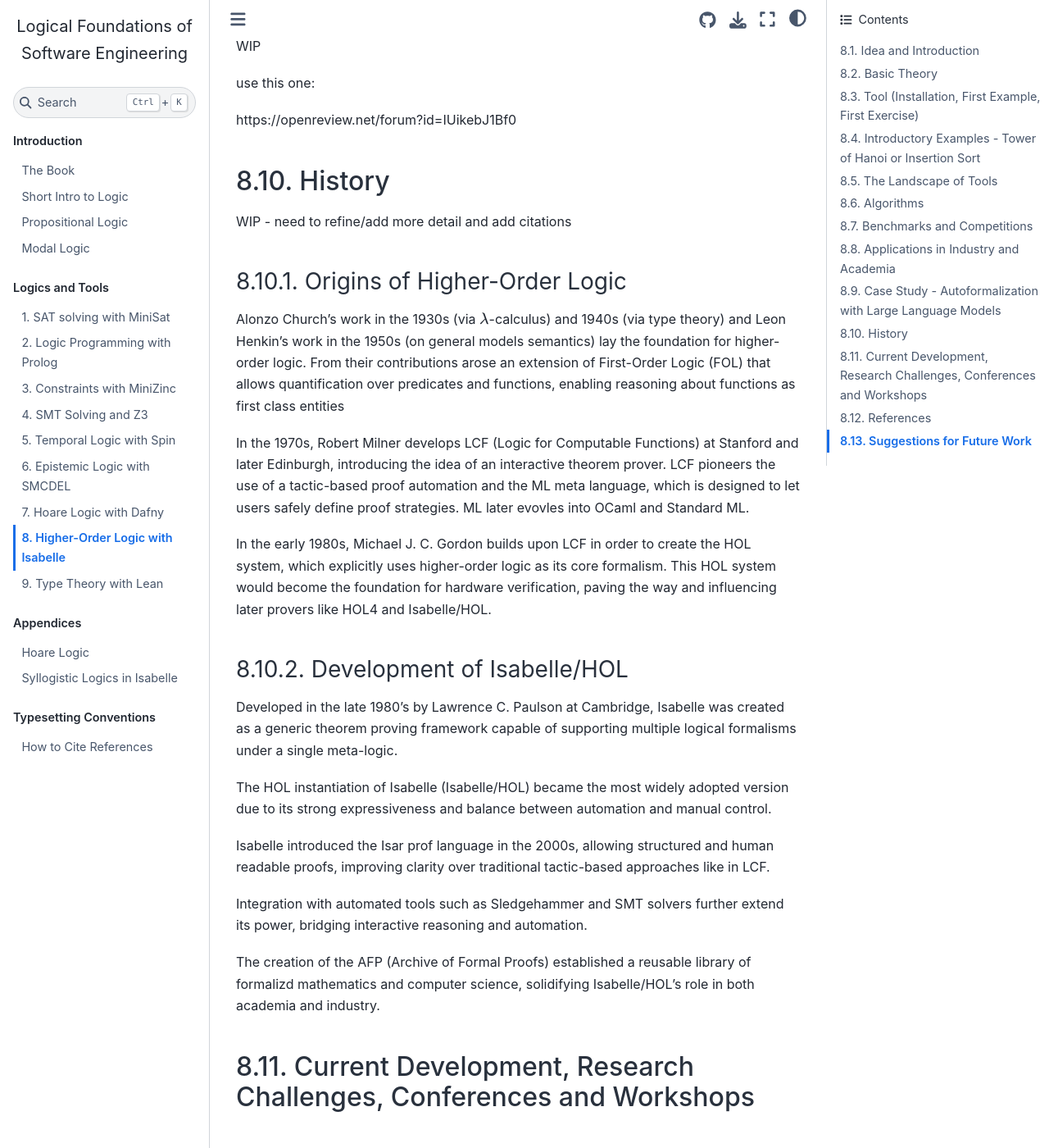
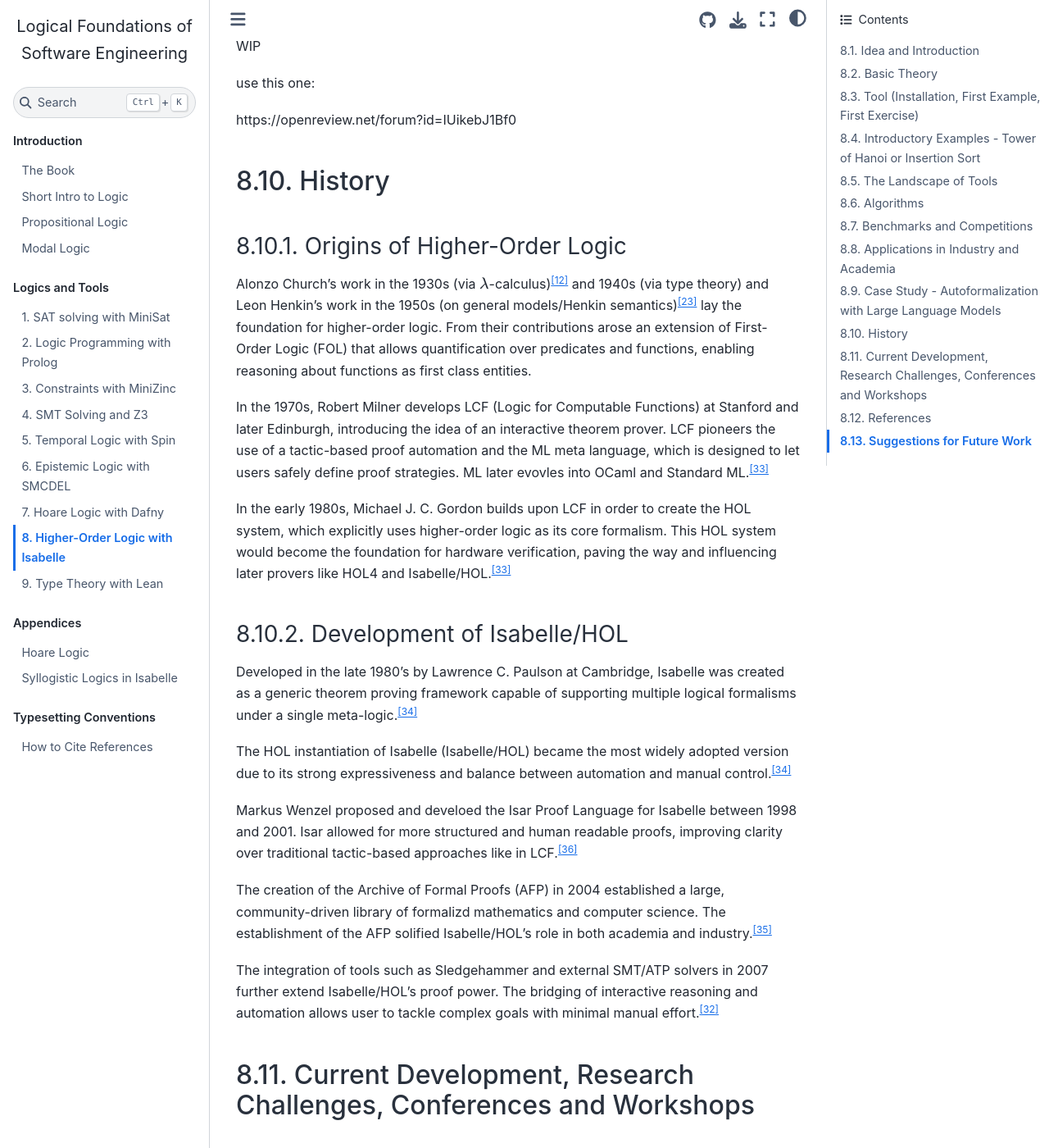
Before and after one commit to LEAP-at-Chapman/CPSC-510-Logical-Foundations-of-Computing, a Jupyter Book: the page built from content/10-higher-order-logic.md, in a window 1280 px wide and 1400 px high, scrolled down 11823 px. Shown: the whole window at 82% size. Built offline with Jupyter Book 1.0.4 settings and Sphinx 7.4.7 and the Sphinx Book theme 1.1.4, drawn with Linux system fonts in a browser that asks for light colours; some of the changed text lies outside the part shown.

Commit message:
8.10 History Section
Cleaned up sections and added citations

```diff
--- a/content/10-higher-order-logic.md
+++ b/content/10-higher-order-logic.md
@@ -492,33 +492,26 @@ https://openreview.net/forum?id=IUikebJ1Bf0
 
 ## History
 
-<!-- Church (1940) A Formulation of the Simple Theory of Types -->
-
-<!-- may include dates at the beginning of each part, and include citations etc  -->
-
-WIP - need to refine/add more detail and add citations
-
 ### Origins of Higher-Order Logic
 
-<!-- scaffolding template for now -->
+Alonzo Church's work in the 1930s (via $\lambda$-calculus)<sup><a href="#Stanford_LambdaCalc_TypeTheory">[12]</a></sup> and 1940s (via type theory) and Leon Henkin's work in the 1950s (on general models/Henkin semantics)<sup><a href="#SEP_HOL">[23]</a></sup> lay the foundation for higher-order logic. From their contributions arose an extension of First-Order Logic (FOL) that allows quantification over predicates and functions, enabling reasoning about functions as first class entities.
 
-Alonzo Church's work in the 1930s (via $\lambda$-calculus) and 1940s (via type theory) and Leon Henkin's work in the 1950s (on general models semantics) lay the foundation for higher-order logic. From their contributions arose an extension of First-Order Logic (FOL) that allows quantification over predicates and functions, enabling reasoning about functions as first class entities
+In the 1970s, Robert Milner develops LCF (Logic for Computable Functions) at Stanford and later Edinburgh, introducing the idea of an interactive theorem prover. LCF pioneers the use of a tactic-based proof automation and the ML meta language, which is designed to let users safely define proof strategies. ML later evovles into OCaml and Standard ML.<sup><a href="#LCF_HOL_history">[33]</a></sup>
 
-In the 1970s, Robert Milner develops LCF (Logic for Computable Functions) at Stanford and later Edinburgh, introducing the idea of an interactive theorem prover. LCF pioneers the use of a tactic-based proof automation and the ML meta language, which is designed to let users safely define proof strategies. ML later evovles into OCaml and Standard ML.
-
-In the early 1980s, Michael J. C. Gordon builds upon LCF in order to create the HOL system, which explicitly uses higher-order logic as its core formalism. This HOL system would become the foundation for hardware verification, paving the way and influencing later provers like HOL4 and Isabelle/HOL.
+In the early 1980s, Michael J. C. Gordon builds upon LCF in order to create the HOL system, which explicitly uses higher-order logic as its core formalism. This HOL system would become the foundation for hardware verification, paving the way and influencing later provers like HOL4 and Isabelle/HOL.<sup><a href="#LCF_HOL_history">[33]</a></sup>
 
 ### Development of Isabelle/HOL
 
-Developed in the late 1980's by Lawrence C. Paulson at Cambridge, Isabelle was created as a generic theorem proving framework capable of supporting multiple logical formalisms under a single meta-logic.
+Developed in the late 1980's by Lawrence C. Paulson at Cambridge, Isabelle was created as a generic theorem proving framework capable of supporting multiple logical formalisms under a single meta-logic.<sup><a href="#LCF_Isabelle_History">[34]</a></sup>
 
-The HOL instantiation of Isabelle (Isabelle/HOL) became the most widely adopted version due to its strong expressiveness and balance between automation and manual control.
+The HOL instantiation of Isabelle (Isabelle/HOL) became the most widely adopted version due to its strong expressiveness and balance between automation and manual control.<sup><a href="#LCF_Isabelle_History">[34]</a></sup>
 
-Isabelle introduced the Isar prof language in the 2000s, allowing structured and human readable proofs, improving clarity over traditional tactic-based approaches like in LCF.
+Markus Wenzel proposed and develoed the Isar Proof Language for Isabelle between 1998 and 2001. Isar allowed for more structured and human readable proofs, improving clarity over traditional tactic-based approaches like in LCF.<sup><a href="#Isar_History">[36]</a></sup>
 
-Integration with automated tools such as Sledgehammer and SMT solvers further extend its power, bridging interactive reasoning and automation.
+The creation of the Archive of Formal Proofs (AFP) in 2004 established a large, community-driven library of formalizd mathematics and computer science. The establishment of the AFP solified Isabelle/HOL's role in both academia and industry.<sup><a href="#AFP_History">[35]</a></sup>
 
-The creation of the AFP (Archive of Formal Proofs) established a reusable library of formalizd mathematics and computer science, solidifying Isabelle/HOL's role in both academia and industry.
+The integration of tools such as Sledgehammer and external SMT/ATP solvers in 2007 further extend Isabelle/HOL's proof power. The bridging of interactive reasoning and automation allows user to tackle complex goals with minimal manual effort.<sup><a href="#Isabelle_Sledgehammer">[32]</a></sup>
+
 
 ## Current Development, Research Challenges, Conferences and Workshops
 
@@ -631,6 +624,19 @@ https://www.youtube.com/watch?v=VS_GK-9xUO4), YouTube
 - [32]: Blanchette, Desharnais, Paulson, and Bartl (2025) [Hammering Away:
 A User’s Guide to Sledgehammer for Isabelle/HOL](https://isabelle.in.tum.de/doc/sledgehammer.pdf), Isabelle 2025 Documentation
 
+<a id="LCF_HOL_history"></a>
+- [33]: Mike Gordon (1996) [From LCF to HOL: a short history](https://www.cl.cam.ac.uk/archive/mjcg/papers/HolHistory.pdf)
+
+<a id="LCF_Isabelle_History"></a>
+- [34]: Paulson, Nipkow, and Wenzel (2019)  [From LCF to Isabelle/HOL](https://arxiv.org/abs/1907.02836), Formal Aspects of Computing 31.6 (2019): 675-698.
+
+<a id="AFP_History"></a>
+- [35]: Makarius (Markus) Wenzel (2019) [Isabelle technology for the Archive of Formal Proofs with application to MMT](https://arxiv.org/abs/1905.07244) arXiv preprint arXiv:1905.07244 (2019).
+
+<a id="Isar_History"></a>
+- [36]: Makarius (Markus) Wenzel (1999) [Isar — a Generic Interpretative Approach
+to Readable Formal Proof Documents](https://web.cs.wpi.edu/~dd/resources_isabelle/Isar-TPHOLs99.wenzel.pdf), Theorem Proving in Higher Order Logics (TPHOLs 1999), volume 1690 of Lecture Notes in Computer Science. Springer-Verlag, 1999.
+
 <!-- https://isabelle.in.tum.de/library/HOL/HOL/document.pdf -->
 
 <!-- calculus of inductive constants (in coq)
```
